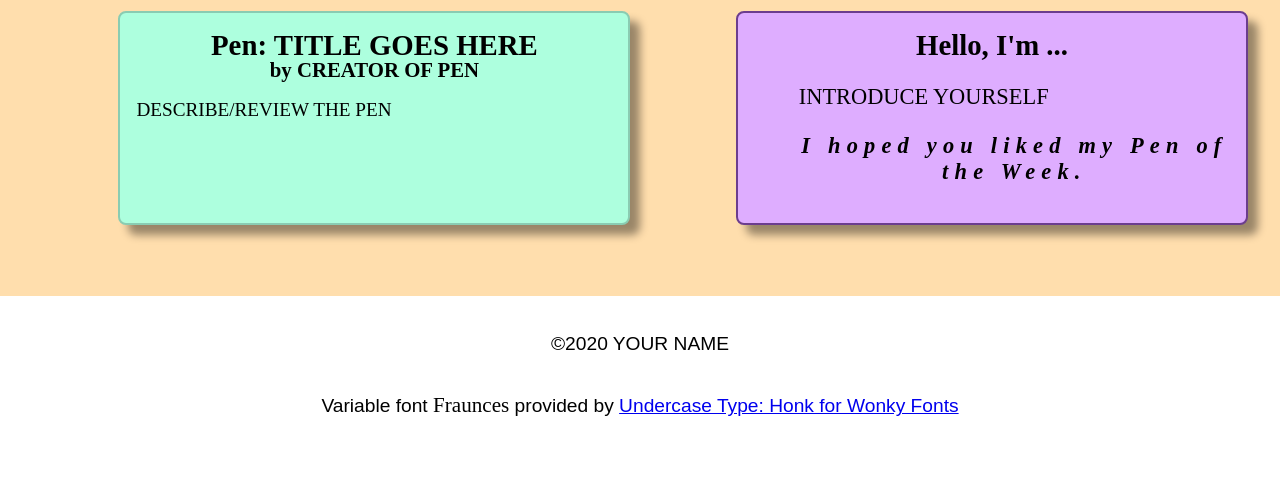
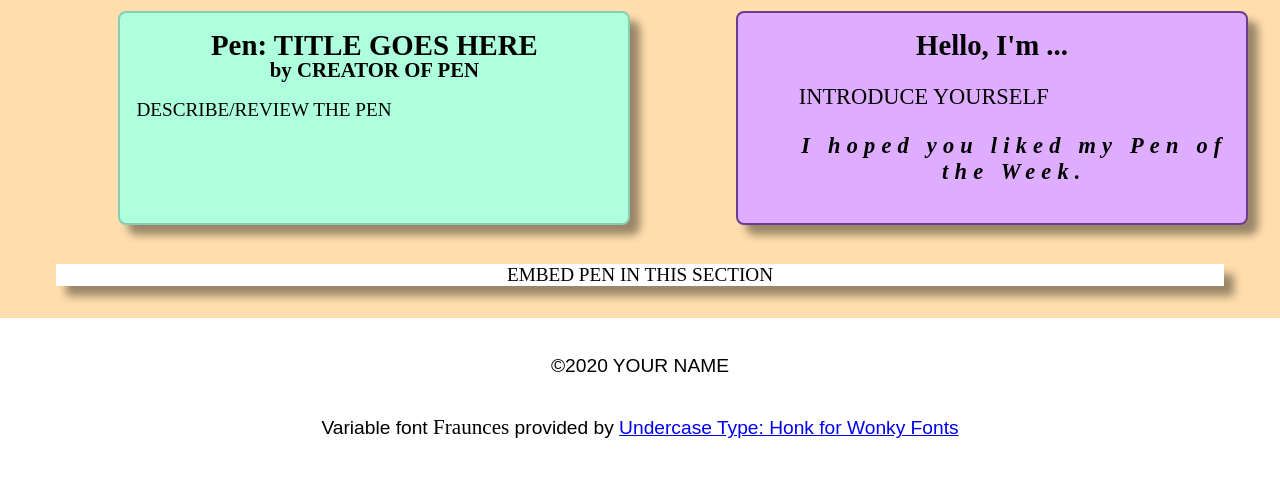
Before and after one commit to RVCC-IDMX/embed-codepen-ualam01-1, a plain HTML site: page index.html in a window 1280 px wide. Shown: the part 85-562 px from the top of the page. Drawn offline with Linux system fonts and the light colour scheme; a web font is replaced by a local one.

Commit message:
fix styling on section

```diff
--- a/index.html
+++ b/index.html
@@ -20,7 +20,7 @@
           <h3>by CREATOR OF PEN</h3>
           <p>DESCRIBE/REVIEW THE PEN</p>
         </article>
-        <section></section>
+        <section>EMBED PEN IN THIS SECTION</section>
         <aside>
           <h2>Hello, I'm ...</h2>
           <p>INTRODUCE YOURSELF</p>
--- a/style.css
+++ b/style.css
@@ -102,6 +102,8 @@ section {
   width: 96%;
   max-width: 80rem;
   margin: 0 auto;
+  background-color: white;
+  text-align: center;
   box-shadow: 10px 10px 8px rgba(0, 0, 0, 0.4);
 }
 
```
